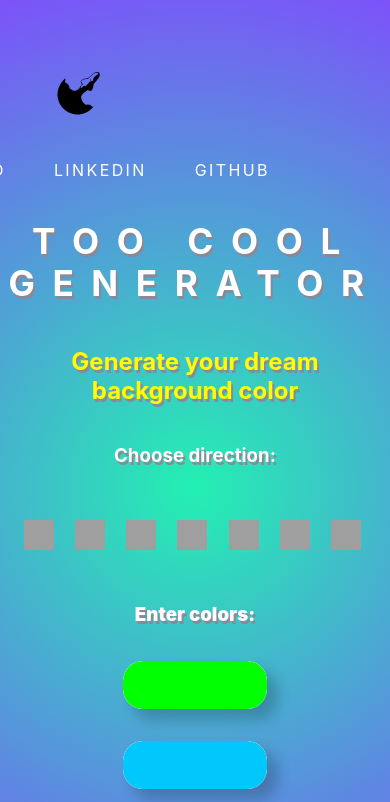
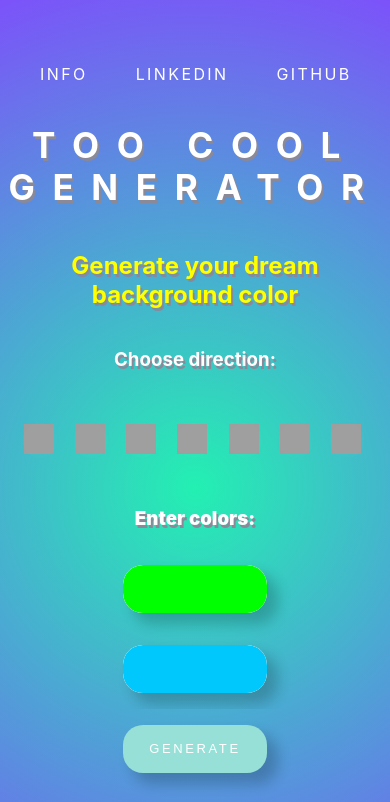
Before and after one commit to Yslamguly/ReactBackgroundGenerator, a React app: page / in a window 390 px wide. Shown: the top 802 px of the page. Built offline with nearby package versions, Linux system fonts and the light colour scheme; grey boxes are pictures that could not be loaded.

Commit message:
fixed the responsiveness of the navbar

```diff
--- a/src/components/App.js
+++ b/src/components/App.js
@@ -2,7 +2,6 @@ import React,{Component} from "react";
 import '../style/App.css';
 import Header from "./Header";
 import InputColors from "./InputColors";
-import d9401fa6cee34a47b1b6ee02e770fbf4 from "../images/d9401fa6cee34a47b1b6ee02e770fbf4.svg";
 
 class App extends Component{
     constructor() {
@@ -14,7 +13,6 @@ class App extends Component{
             <div className="App">
                 <header>
                     <div className={'top-nav'}>
-                        <a href={'#'}><img className={'logo'} src={d9401fa6cee34a47b1b6ee02e770fbf4} alt={'logo'}/> </a>
                         <nav className={'top-nav-right'}>
                             <ul>
                                 <li><a href={'https://github.com/Yslamguly/ReactBackgroundGenerator'}>Info</a></li>
--- a/src/style/App.css
+++ b/src/style/App.css
@@ -4,7 +4,6 @@
 
 .top-nav{
   width: 100%;
-  height:60px;
   margin-top:3rem;
   background-color: transparent;
 
@@ -51,10 +50,11 @@
   transition: width 0.3s ease 0s, left 0.3s ease 0s;
   width: 0;
 }
-.logo{
-  width:6rem;
-  height: 6rem;
-  float: left;
-  margin-left: 2rem;
-  border-radius:3px;
+@media screen and (max-width: 545px){
+  .top-nav-right{
+    padding-right: 1rem;
+    padding-left:1rem;
+    float:none;
+  }
+
 }
```
